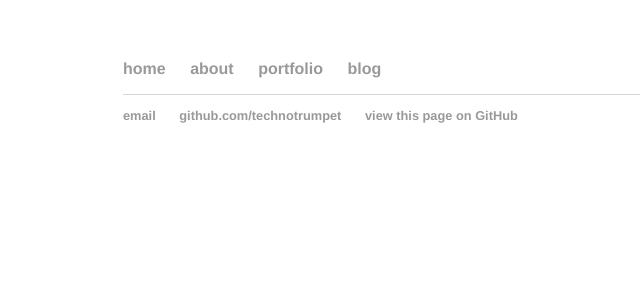
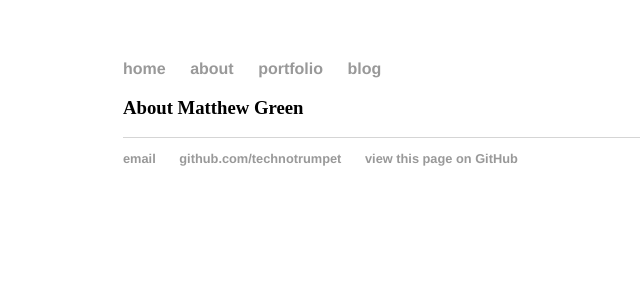
Before and after one commit to TechnoTrumpet/TechnoTrumpet.github.io, a Jekyll site: the page built from about/index.html, in a window 1280 px wide. Shown: the top 300 px of the page, without its empty margins (69-709 px from the left). Built offline with Jekyll 4.4.1, drawn with Linux system fonts in a browser that asks for light colours.

Commit message:
Update index.html

```diff
--- a/about/index.html
+++ b/about/index.html
@@ -2,3 +2,4 @@
 layout: default
 title: About Matthew Green
 ---
+<h3>About Matthew Green</h3>
```
